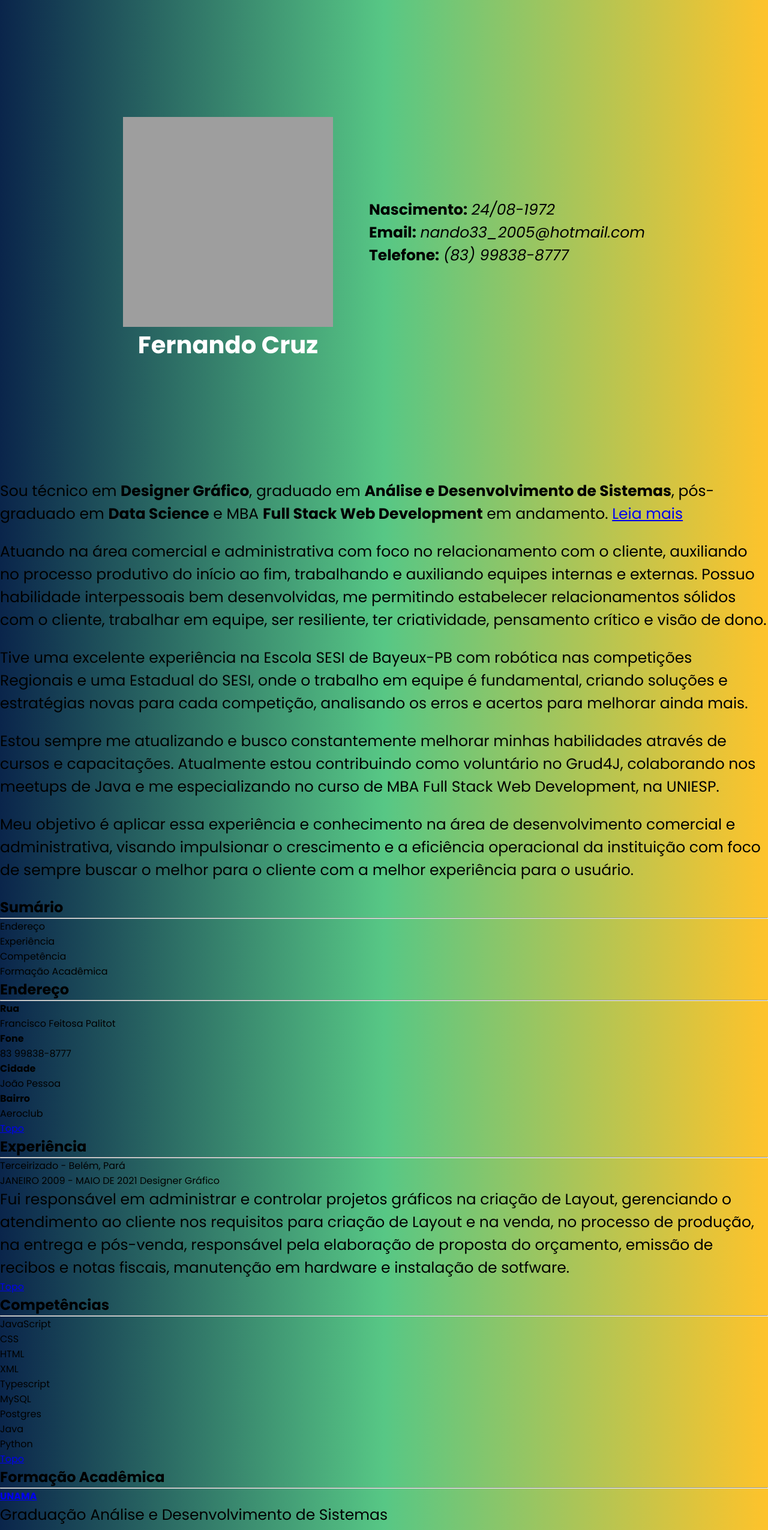
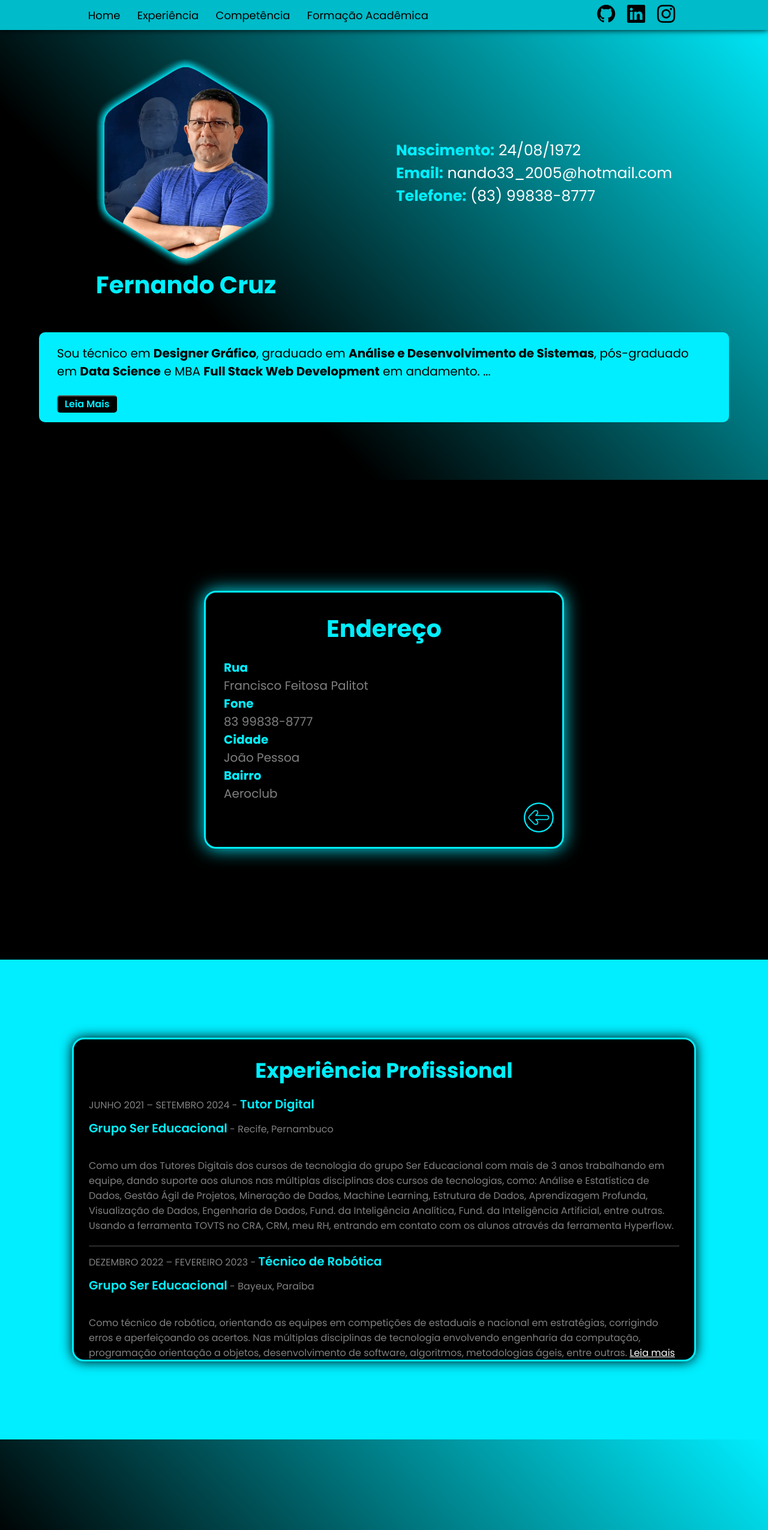
Before and after one commit to NandoCruz/Font-End, a plain HTML site: page Aula01/curriculum01/curriculum-web.html in a window 1280 px wide. Shown: the top 2551 px of the page at 60% size. Drawn offline with nearby package versions, Linux system fonts and the light colour scheme; grey boxes are pictures that could not be loaded.

Commit message:
Arquivos de estilos
Criando os arquivos de estilos e o de scripts

```diff
--- /dev/null
+++ b/Aula01/curriculum01/css/aside-competencias.css
@@ -0,0 +1,73 @@
+:root{
+    --cor-primaria: rgb(0, 238, 255);
+    --cor-secundaria: #000;
+    --cor-terciaria: #fff;
+    --cor-quartenaria: #808080;
+}
+
+.competencia__container{
+    display: flex;
+    justify-content: center;
+    align-items: center;
+    width: 100vw;
+    height: 100vh;
+    background: linear-gradient(45deg, rgba(0, 0, 0, 1) 0%, rgba(0, 0, 0, 1) 30%, rgba(0, 238, 255, 1) 100%);
+}
+.competencia__context{
+    display: flex;
+    flex-direction: column;
+    align-items: space-between;
+    width: 1000px;
+    height: 450px;
+    margin: auto;
+    border-radius: 20px;
+    border: 3px solid var(--cor-primaria);
+    box-shadow: 0 0 15px 0;
+    overflow: hidden;
+}
+
+.competencias > h2{
+    font-size: 35px;
+    color: var(--cor-primaria);
+    margin: 20px;
+    text-align: center;
+}
+
+.competencias > ul{
+    display: inline-flex;
+    flex-wrap: wrap;
+    justify-content: center;
+    list-style: none;
+}
+
+.competencias > ul > li{
+    width: 200px;
+    padding: 10px;
+    font-size: 25px;
+    font-weight: 600;
+    color: var(--cor-terciaria);
+    transition: 0.2s ease-in-out;
+    cursor: pointer;
+}
+
+.competencias > ul > li:hover{
+    transform: scale(1.1);
+}
+
+.competencia__context > .voltar{
+    width: 100%;
+    height: 70px;
+    display: flex;
+    align-items: center;
+    background-color: var(--cor-secundaria);
+}
+
+.competencia__context > .voltar > img{
+    width: 50px;
+    margin-left: 20px;
+    display: flex;
+}
+
+.competencia__context > .voltar > img:hover{
+    transform: scale(1.1);
+}
--- /dev/null
+++ b/Aula01/curriculum01/css/aside-endereco.css
@@ -0,0 +1,56 @@
+:root{
+    --cor-primaria: rgb(0, 238, 255);
+    --cor-secundaria: #000;
+    --cor-terciaria: #fff;
+    --cor-quartenaria: #808080;
+}
+.endereco__container{
+    display: flex;
+    width: 100vw;
+    height: 100vh;
+    background-color: var(--cor-secundaria);
+}
+
+.endereco_context{
+    width: 600px;
+    height: 430px;
+    margin: auto;
+    padding: 30px;
+    border-radius: 20px;
+    background-color: rgba(3, 3, 3, 0.158);
+    border: 3px solid var(--cor-primaria);
+    box-shadow: 0 0 30px 0 var(--cor-primaria);
+}
+
+.endereco > h2{
+    font-size: 40px;
+    margin-bottom: 20px;
+    color: var(--cor-primaria);
+    text-align: center;
+}
+
+.endereco .endereco_dados{
+    font-size: 20px;
+}
+
+.endereco > .endereco_dados > dt{
+    color: var(--cor-primaria);
+}
+
+.endereco > .endereco_dados > dd{
+    color: var(--cor-quartenaria);
+}
+
+.endereco_context > .voltar{
+    width: 550px;
+    display: flex;
+    justify-content: end;
+}
+.endereco_context > .voltar > img{
+    width: 50px;
+    display: flex;
+}
+
+.endereco_context > .voltar > img:hover{
+    transform: scale(1.1);
+}
--- /dev/null
+++ b/Aula01/curriculum01/css/aside-experiencia.css
@@ -0,0 +1,77 @@
+:root{
+    --cor-primaria: rgb(0, 238, 255);
+    --cor-secundaria: #000;
+    --cor-terciaria: #fff;
+    --cor-quartenaria: #808080;
+}
+
+hr{
+    margin-top: 20px;
+    margin-bottom: 10px;
+    border-color: var(--cor-secundaria);
+}
+
+.experiencia__container{
+    width: 100vw;
+    height: 100vh;
+    display: flex;
+    justify-content: center;
+    align-items: center;
+    background-color: var(--cor-primaria);
+}
+.experiencia__context{
+    width: 1040px;
+    height: 540px;
+    padding: 25px;
+    border-radius: 20px;
+    background-color: var(--cor-secundaria);
+    box-shadow: 0 0 20px 0 var(--cor-secundaria);
+    border: 3px solid var(--cor-primaria);
+    overflow: hidden;
+}
+/*
+.experiencia__context{
+    width: 1200px;
+    height: 1220px;
+    margin: auto;
+    padding: 20px;
+    border-radius: 20px;
+    background-color: var(--cor-secundaria);
+    box-shadow: 0 0 20px 0 var(--cor-secundaria);
+    border: 3px solid var(--cor-primaria);
+    box-shadow: 0 0 10px 0;
+    overflow: hidden;
+}
+*/
+
+.experiencia__context > h2{
+    font-size: 35px;
+    text-align: center;
+    margin-bottom: 15px;
+    color: var(--cor-primaria);
+}
+
+.experiencia__context p{
+    color: var(--cor-quartenaria);
+    font-size: 16px;
+    margin-bottom: 10px;
+}
+
+.experiencia__context p a{
+    color: var(--cor-terciaria);
+}
+
+.experiencia__context p > span{
+    color: var(--cor-primaria);
+    font-size: 20px;
+    font-weight: 600;
+}
+
+.experiencia__context > .voltar > img{
+    width: 50px;
+    display: flex;
+}
+
+.experiencia__context > .voltar > img:hover{
+    transform: scale(1.1);
+}
--- /dev/null
+++ b/Aula01/curriculum01/css/aside-formacao.css
@@ -0,0 +1,74 @@
+:root{
+    --cor-primaria: rgb(0, 238, 255);
+    --cor-secundaria: #000;
+    --cor-terciaria: #fff;
+    --cor-quartenaria: #808080;
+}
+
+.formacao__container{
+    display: flex;
+    justify-content: center;
+    align-items: center;
+    width: 100vw;
+    height: 100vh;
+    background-color: var(--cor-secundaria);
+}
+
+.formacao__context{
+    width: 800px;
+    height: 500px;
+    padding: 10px 50px;
+    border: 3px solid var(--cor-primaria);
+    border-radius: 20px;
+    box-shadow: 0 0 20px 0 var(--cor-primaria);
+    background: linear-gradient(45deg, rgba(0, 0, 0, 1) 0%, rgba(0, 0, 0, 1) 30%, rgba(0, 238, 255, 1) 100%);
+    overflow: hidden;
+}
+
+.formacao__context h2{
+    font-size: 35px;
+    text-align: center;
+    color: var(--cor-primaria);
+}
+
+.formacao h4{
+    font-size: 25PX;
+    margin: 25px 0 0 0;
+}
+
+.formacao h4 a{
+    display: inline-flex;
+    text-decoration: none;
+    color: var(--cor-primaria);
+    cursor: pointer;
+    transition: 0.2s ease-in-out;
+}
+
+.formacao h4 a:hover{
+    transform: scale(1.1);
+}
+
+.formacao p{
+    font-size: 20px;
+    color: var(--cor-terciaria);
+}
+
+.formacao__context > .voltar{
+    display: flex;
+    justify-content: end;
+    align-items: center;
+    margin-left: -55px;
+    padding: 0 20px 0 0;
+    width: 800px;
+    height: 65px;
+    background-color: var(--cor-secundaria);
+}
+
+.formacao__context > .voltar > img{
+    width: 50px;
+    display: flex;
+}
+
+.formacao__context > .voltar > img:hover{
+    transform: scale(1.1);
+}
--- /dev/null
+++ b/Aula01/curriculum01/css/footer.css
@@ -0,0 +1,40 @@
+:root{
+    --cor-primaria: rgb(0, 238, 255);
+    --cor-secundaria: #000;
+    --cor-terciaria: #fff;
+    --cor-quartenaria: #808080;
+}
+
+footer{
+    display: flex;
+    justify-content: space-around;
+    align-items: center;
+    width: 100vw;
+    height: 65px;
+    background-color: var(--cor-primaria);
+}
+
+.redes-sociais{
+    display: inline-flex;
+}
+
+.redes-sociais a{
+    cursor: pointer;
+    transition: 0.2s ease-in-out;
+}
+
+.redes-sociais a:hover{
+    transform: scale(1.2);
+}
+
+.redes-sociais i{
+    font-size: 30px;
+    margin-right: 20px;
+    color: black;
+}
+
+
+.redes-sociais :hover{
+    transform: scale(1.2);
+    color: rgb(0, 76, 82);
+}
--- /dev/null
+++ b/Aula01/curriculum01/css/header.css
@@ -0,0 +1,62 @@
+header{
+    position: fixed;
+    display: flex;
+    justify-content: space-around;
+    align-items: center;
+    width: 100vw;
+    height: 50px;
+    box-shadow: 0 0 10px 0;
+    background-color: rgb(0, 187, 201);
+    overflow: hidden;
+}
+
+.navbar > ul{
+    list-style: nome;
+    text-decoration: none;
+}
+
+.navbar > ul > li{
+    display: inline-flex;
+    font-size: 18px;
+    padding: 12px;
+}
+
+.navbar > ul > li > a{
+    text-decoration: none;
+    color: black;
+    cursor: pointer;
+    transition: 0.2s ease-in-out;
+}
+
+.navbar > ul > li > a:hover{
+    transform: scale(1.1);
+    font-weight: 600;
+    color: rgb(0, 76, 82);
+    border-bottom: 3px solid rgb(0, 76, 82);
+}
+
+
+.redes-sociais{
+    display: inline-flex;
+}
+
+.redes-sociais a{
+    cursor: pointer;
+    transition: 0.2s ease-in-out;
+}
+
+.redes-sociais a:hover{
+    transform: scale(1.2);
+}
+
+.redes-sociais i{
+    font-size: 30px;
+    margin-right: 20px;
+    color: black;
+}
+
+
+.redes-sociais :hover{
+    transform: scale(1.2);
+    color: rgb(0, 76, 82);
+}
--- /dev/null
+++ b/Aula01/curriculum01/css/home.css
@@ -0,0 +1,95 @@
+*{
+    margin: 0;
+    padding: 0;
+    box-sizing: border-box;
+    font-family: Poppins, sans-serif;
+}
+
+:root{
+    --cor-primaria: rgb(0, 238, 255);
+    --cor-secundaria: #000;
+    --cor-terciaria: #fff;
+    --cor-quartenaria: #808080;
+}
+
+main{
+    display: flex;
+    flex-wrap: wrap;
+    justify-content: center;
+    width: 100vw;
+    height: 100vh;
+    background: linear-gradient(45deg, rgba(0, 0, 0, 1) 0%, rgba(0, 0, 0, 1) 30%, rgba(0, 238, 255, 1) 100%);
+}
+
+.dados-pessoais{
+    display: flex;
+    justify-content: center;
+    align-items: center;
+    margin-top: 50px;
+}
+
+.dados-pessoais > .imagem{
+    display: flex;
+    flex-direction: column;
+    justify-content: center;
+    align-items: center;
+    margin-right: 200px;
+}
+
+.dados-pessoais > .imagem > img{
+    width: 300px;
+}
+
+.dados-pessoais > .imagem > h1{
+    font-size: 40px;
+    color: var(--cor-primaria);
+    text-align: center;
+}
+
+.dados > p{
+    font-size: 25px;
+    color: var(--cor-primaria);
+}
+
+.dados > p > span{
+    color: var(--cor-terciaria);
+}
+
+.dados-texto{
+    display: flex;
+    flex-direction: column;
+    margin: 0 auto;
+    width: 1150px;
+    height: 150px;
+    border-radius: 10px;
+    padding: 20px 30px;
+    overflow: hidden;
+    background-color: var(--cor-primaria);
+}
+
+.dados-texto > p {
+    font-size: 20px;
+}
+
+#mais{
+    display: none;
+}
+
+button{
+    width: 100px;
+    height: 30px;
+    border-radius: 5px;
+    font-size: 16px;
+    font-weight: 600;
+    background-color: var(--cor-secundaria);
+    color: var(--cor-primaria);
+    transition: .2s ease-in-out;
+    cursor: pointer;
+}
+
+button:hover{
+    transform: scale(1.1);
+    background-color: var(--cor-primaria);
+    color: var(--cor-secundaria);
+    box-shadow: 0 0 10px 0;
+}
--- a/Aula01/curriculum01/curriculum-web.html
+++ b/Aula01/curriculum01/curriculum-web.html
@@ -4,53 +4,70 @@
     <meta charset="UTF-8">
     <meta name="viewport" content="width=device-width, initial-scale=1.0">
     <title>Curriculum Fernando</title>
-    <link rel="stylesheet" href="style.css">
+    <link rel="stylesheet" href="./css/home.css">
+    <link rel="stylesheet" href="./css/header.css">
+    <link rel="stylesheet" href="./css/aside-endereco.css">
+    <link rel="stylesheet" href="./css/aside-experiencia.css">
+    <link rel="stylesheet" href="./css/aside-competencias.css">
+    <link rel="stylesheet" href="./css/aside-formacao.css">
+    <link rel="stylesheet" href="./css/footer.css">
+    <!-- Boostrap -->
+    <link rel="stylesheet" href="https://cdn.jsdelivr.net/npm/bootstrap-icons@1.13.1/font/bootstrap-icons.min.css">
     <!-- Google Font -->
     <link rel="preconnect" href="https://fonts.googleapis.com">
     <link rel="preconnect" href="https://fonts.gstatic.com" crossorigin>
     <link href="https://fonts.googleapis.com/css2?family=Poppins:ital,wght@0,100;0,200;0,300;0,400;0,500;0,600;0,700;0,800;0,900;1,100;1,200;1,300;1,400;1,500;1,600;1,700;1,800;1,900&display=swap" rel="stylesheet">
 </head>
 <body>
+    <header>
+        <nav class="navbar">
+            <ul>
+                <li><a href="#">Home</a></li>
+                <li><a href="#experiencia">Experiência</a></li>
+                <li><a href="#competencia">Competência</a></li>
+                <li><a href="#formacao">Formação Acadêmica</a></li>
+            </ul>
+        </nav>
+        <div class="redes-sociais">
+            <a href="https://github.com/NandoCruz"><i class="bi bi-github"></i></a>
+            <a href="https://www.linkedin.com/in/fernandocruzdeaguiar/"><i class="bi bi-linkedin"></i></a>
+            <a href="https://www.instagram.com/fcruz6241/"><i class="bi bi-instagram"></i></a>
+        </div>
+    </header> <!-- Fim do Header -->
+
+    <main>
         <div class="dados-pessoais">
             <div class="imagem">
-            <img src="imagem/FernandoCruz.png" alt="">
+                <img src="imagem/01-foto.png" alt="">
                 <h1>Fernando Cruz</h1>
             </div>
             <div class="dados">
-            <p><strong>Nascimento:</strong> <em>24/08-1972</em></p>
-            <p><strong>Email:</strong> <em>nando33_2005@hotmail.com</em></p>
-            <p><strong>Telefone:</strong> <em>(83) 99838-8777</em></p><br>
+                <p><strong>Nascimento:</strong> <span>24/08/1972</span></p>
+                <p><strong>Email:</strong> <span>nando33_2005@hotmail.com</span></p>
+                <p><strong>Telefone:</strong> <span>(83) 99838-8777</span></p><br>
             </div>
         </div>
 
         <div class="dados-texto">
-        <p>Sou técnico em <strong>Designer Gráfico</strong>, graduado em <strong>Análise e Desenvolvimento de Sistemas</strong>, pós-graduado em <strong>Data Science</strong> e MBA <strong>Full Stack Web Development</strong> em andamento. <a href="#">Leia mais</a></p>
-        <br>
+            <p>Sou técnico em <strong>Designer Gráfico</strong>, graduado em <strong>Análise e Desenvolvimento de Sistemas</strong>, pós-graduado em <strong>Data Science</strong> e MBA <strong>Full Stack Web Development</strong> em andamento. <span id="pontos">...</span></p><br>
 
-        <p>Atuando na área comercial e administrativa com foco no relacionamento com o cliente, auxiliando no processo produtivo do início ao fim, trabalhando e auxiliando equipes internas e externas. Possuo habilidade interpessoais bem desenvolvidas, me permitindo estabelecer relacionamentos sólidos com o cliente, trabalhar em equipe, ser resiliente, ter criatividade, pensamento crítico e visão de dono.</p><br>
+            <span id="mais"><p>Atuando na área comercial e administrativa com foco no relacionamento com o cliente, auxiliando no processo produtivo do início ao fim, trabalhando e auxiliando equipes internas e externas. Possuo habilidade interpessoais bem desenvolvidas, me permitindo estabelecer relacionamentos sólidos com o cliente, trabalhar em equipe, ser resiliente, ter criatividade, pensamento crítico e visão de dono.</p>
 
-        <p>Tive uma excelente experiência na Escola SESI de Bayeux-PB com robótica nas competições Regionais e uma Estadual do SESI, onde o trabalho em equipe é fundamental, criando soluções e estratégias novas para cada competição, analisando os erros e acertos para melhorar ainda mais.</p><br>
+            <br><p>Tive uma excelente experiência na Escola SESI de Bayeux-PB com robótica nas competições Regionais e uma Estadual do SESI, onde o trabalho em equipe é fundamental, criando soluções e estratégias novas para cada competição, analisando os erros e acertos para melhorar ainda mais.</p><br>
 
             <p>Estou sempre me atualizando e busco constantemente melhorar minhas habilidades através de cursos e capacitações. Atualmente estou contribuindo como voluntário no Grud4J, colaborando nos meetups de Java e me especializando no curso de MBA Full Stack Web Development, na UNIESP.</p><br>
 
-        <p>Meu objetivo é aplicar essa experiência e conhecimento na área de desenvolvimento comercial e administrativa, visando impulsionar o crescimento e a eficiência operacional da instituição com foco de sempre buscar o melhor para o cliente com a melhor experiência para o usuário.</p><br>
+            <p>Meu objetivo é aplicar essa experiência e conhecimento na área de desenvolvimento comercial e administrativa, visando impulsionar o crescimento e a eficiência operacional da instituição com foco de sempre buscar o melhor para o cliente com a melhor experiência para o usuário.</p></span>
+
+            <button onclick="leiaMais()" id="btnLeiaMais">Leia Mais</button>
         </div>
+    </main> <!-- Fim do Main -->
 
-    <div class="sumario">
-        <h2>Sumário</h2>
-        <hr>
-        <ul>
-            <li><a>Endereço</a></li>
-            <li><a>Experiência</a></li>
-            <li><a>Competência</a></li>
-            <li><a>Formação Acadêmica</a></li>
-        </ul>
-    </div>
-
+    <aside class="endereco__container" id="endereco">
+        <div class="endereco_context">
             <div class="endereco">
                 <h2>Endereço</h2>
-        <hr>
-        <dl>
+                <dl class="endereco_dados">
                     <dt><strong>Rua</strong></dt>
                     <dd>Francisco Feitosa Palitot</dd>
                     <dt><strong>Fone</strong></dt>
@@ -61,40 +78,85 @@
                     <dd>Aeroclub</dd>
                 </dl>
             </div>
-    <a href="#">Topo</a>
+            <a class="voltar" href="#"><img src="imagem/02-seta.png" alt=""></a>
+        </div>
+    </aside> <!-- Fim do encereço container -->
 
-    <div class="experiencia">
-        <h2>Experiência</h2>
+    <aside class="experiencia__container" id="experiencia">
+        <div class="experiencia__context">
+            <h2>Experiência Profissional</h2>
+            <div class="experiencias">
+                <div class="experiencia01" id="experiencia">
+                    <p>JUNHO 2021 – SETEMBRO 2024 - <span>Tutor Digital</span></p>
+                    <p><span>Grupo Ser Educacional</span> - Recife, Pernambuco</p><br>
+                    <p>Como um dos Tutores Digitais dos cursos de tecnologia do grupo Ser Educacional com mais de 3 anos trabalhando em equipe, dando suporte aos alunos nas múltiplas disciplinas dos cursos de tecnologias, como: Análise e Estatística de Dados, Gestão Ágil de Projetos, Mineração de Dados, Machine Learning, Estrutura de Dados, Aprendizagem Profunda, Visualização de Dados, Engenharia de Dados, Fund. da Inteligência Analítica, Fund. da Inteligência Artificial, entre outras. Usando a ferramenta TOVTS no CRA, CRM, meu RH, entrando em contato com os alunos através da ferramenta Hyperflow.</p>
                     <hr>
-        <dl>
-            <dt>Terceirizado - Belém, Pará</dt>
-            <dd>JANEIRO 2009 - MAIO DE 2021 Designer Gráfico</dd>
-        </dl>
+                </div>
+
+                <div class="experiencia02" id="experiencia">
+                    <p>DEZEMBRO 2022 – FEVEREIRO 2023 - <span>Técnico de Robótica</span></p>
+                    <p><span>Grupo Ser Educacional</span> - Bayeux, Paraíba</p><br>
+                    <p>Como técnico de robótica, orientando as equipes em competições de estaduais e nacional em estratégias, corrigindo erros e aperfeiçoando os acertos. Nas múltiplas disciplinas de tecnologia envolvendo engenharia da computação, programação orientação a objetos, desenvolvimento de software, algoritmos, metodologias ágeis, entre outras. <a href="#">Leia mais</a></p>
+                    <hr>
+                </div>
+
+                <div class="experiencia03" id="experiencia">
+                    <p>JANEIRO 2009 - MAIO 2021 - <span>Designer Gráfico</span></p>
+                    <p><span>Terceirizado</span> - Belém, Pará</p><br>
                     <p>Fui responsável em administrar e controlar projetos gráficos na criação de Layout, gerenciando o atendimento ao cliente nos requisitos para criação de Layout e na venda, no processo de produção, na entrega e pós-venda, responsável pela elaboração de proposta do orçamento, emissão de recibos e notas fiscais, manutenção em hardware e instalação de sotfware.</p>
+                    <hr>
                 </div>
-    <a href="#">Topo</a>
 
-    <div class="competencia">
+                <div class="experiencia04" id="experiencia">
+                    <p>MAIO 2008 - DEZEMBRO 2008 - <span>Designer Gráfico</span></p>
+                    <p><span>Gráfica Smith </span> - Belém, Pará</p><br>
+                    <p>Fui responsável em administrar e controlar projetos gráficos na criação e montagem de Layout para impressão em CTP.</p>
+                    <hr>
+                </div>
+
+                <div class="experiencia05" id="experiencia">
+                    <p>JANEIRO 2004 - SETEMBRO 2004 - <span>Designer Gráfico</span></p>
+                    <p><span>Gráfica Delta</span> - Belém, Pará</p><br>
+                    <p>Fui responsável em administrar e controlar projetos gráficos na criação e montagem de Layout para impressão em CTP.</p>
+                </div>
+            </div>
+            <a class="voltar" href="#"><img src="imagem/02-seta.png" alt=""></a>
+        </div>
+    </aside> <!-- Fim do experiencia container -->
+
+    <aside class="competencia__container" id="competencia">
+        <div class="competencia__context">
+            <div class="competencias">
                 <h2>Competências</h2>
-        <hr>
                 <ul>
+                    <li>Java</li>
+                    <li>Python</li>
+                    <li>PHP</li>
                     <li>JavaScript</li>
                     <li>CSS</li>
                     <li>HTML</li>
                     <li>XML</li>
                     <li>Typescript</li>
+                    <li>Angular</li>
                     <li>MySQL</li>
                     <li>Postgres</li>
-            <li>Java</li>
-            <li>Python</li>
+                    <li>Docker</li>
+                    <li>PowerBI</li>
+                    <li>Git e GitHub</li>
+                    <li>Canva</li>
+                    <li>Corel Draw</li>
+                    <li>Photshop</li>
                 </ul>
             </div>
+            <a class="voltar" href="#"><img src="imagem/02-seta.png" alt=""></a>
+        </div>
+    </aside> <!-- Fim do competencia container -->
 
-    <a href="#">Topo</a>
+    <aside class="formacao__container" id="formacao">
+        <div class="formacao__context">
+            <h2>Formação Acadêmica</h2>
 
             <div class="formacao">
-        <h2>Formação Acadêmica</h2>
-        <hr>
                 <h4><a href="https://www.unama.br/">UNAMA</a></h4>
                 <p>Graduação Análise e Desenvolvimento de Sistemas</p>
                 <p>2018-2021</p>
@@ -107,11 +169,23 @@
                 <p>MBA Full Stack Web Development</p>
                 <p>2025-Atual</p>
             </div>
-    <a href="#">Topo</a>
+            <a class="voltar" href="#"><img src="imagem/02-seta.png" alt=""></a>
+        </div>
+
+    </aside>
 
     <footer class="rodape">
-        & 2025
+        <div>
+        <p>&copy Fernando Cruz 2025</p>
+        </div>
+        <div class="redes-sociais">
+            <a href="https://github.com/NandoCruz"><i class="bi bi-github"></i></a>
+            <a href="https://www.linkedin.com/in/fernandocruzdeaguiar/"><i class="bi bi-linkedin"></i></a>
+            <a href="https://www.instagram.com/fcruz6241/"><i class="bi bi-instagram"></i></a>
+        </div>
     </footer>
+
+    <script type="text/javascript" src="scripts.js"></script>
 
 </body>
 </html>
--- /dev/null
+++ b/Aula01/curriculum01/scripts.js
@@ -0,0 +1,31 @@
+function leiaMais(){
+    let pontos=document.getElementById("pontos");
+    let maistexto=document.getElementById("mais");
+    let btnLeiaMais=document.getElementById("btnLeiaMais");
+
+    if(pontos.style.display === "none"){
+        pontos.style.display="inline";
+        maistexto.style.display="none";
+        btnLeiaMais.innerHTML="Leia Mais";
+    } else {
+        pontos.style.display="none";
+        maistexto.style.display="inline";
+        btnLeiaMais.innerHTML="Leia Menos";
+    }
+}
+
+function leiaMaisEx(){
+    let pontos=document.getElementById("pontos");
+    let maistexto=document.getElementById("mais");
+    let btnLeiaMais=document.getElementById("btnLeiaMais");
+
+    if(pontos.style.display === "none"){
+        pontos.style.display="inline";
+        maistexto.style.display="none";
+        btnLeiaMais.innerHTML="Leia Mais";
+    } else {
+        pontos.style.display="none";
+        maistexto.style.display="inline";
+        btnLeiaMais.innerHTML="Leia Menos";
+    }
+}
--- a/Aula01/curriculum01/style.css
+++ /dev/null
@@ -1,43 +0,0 @@
-*{
-    margin: 0;
-    padding: 0;
-    box-sizing: border-box;
-    font-family: Poppins, sans-serif;
-}
-
-body{
-    width: 100vw;
-    height: 100vh;
-    background: linear-gradient(90deg, rgba(10, 37, 75, 1) 0%, rgba(87, 199, 133, 1) 50%, rgba(254, 195, 43, 1) 100%);
-}
-
-.dados-pessoais{
-    width: 100vw;
-    height: 100vh;
-    display: flex;
-    justify-content: center;
-    align-items: center;
-}
-
-.dados-pessoais > .imagem{
-    display: flex;
-    flex-direction: column;
-    justify-content: center;
-    align-items: center;
-    margin-right: 60px;
-}
-
-.dados-pessoais > .imagem > img{
-    width: 350px;
-    height: 350px;
-}
-
-.dados-pessoais > .imagem > h1{
-    font-size: 40px;
-    color: white;
-    text-align: center;
-}
-
-p{
-    font-size: 25px;
-}
```
Also changed, not shown: Aula01/curriculum01/imagem/01-foto.png (added), Aula01/curriculum01/imagem/02-seta.png (added). Lines whose indentation alone changed are shown as unchanged.
